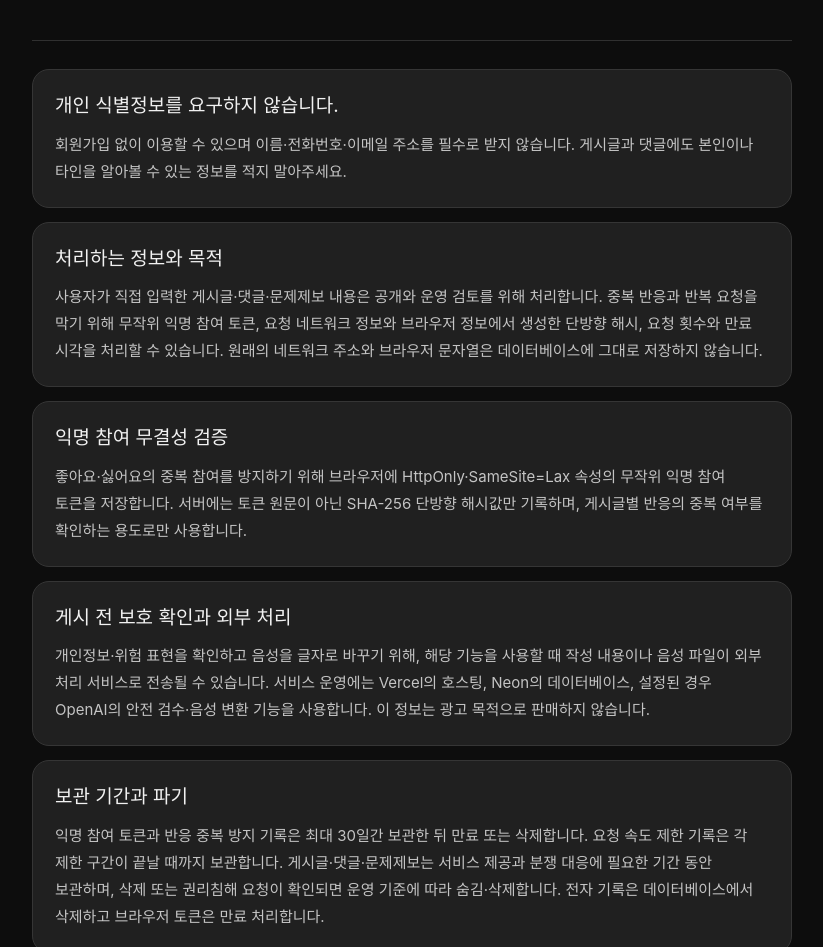
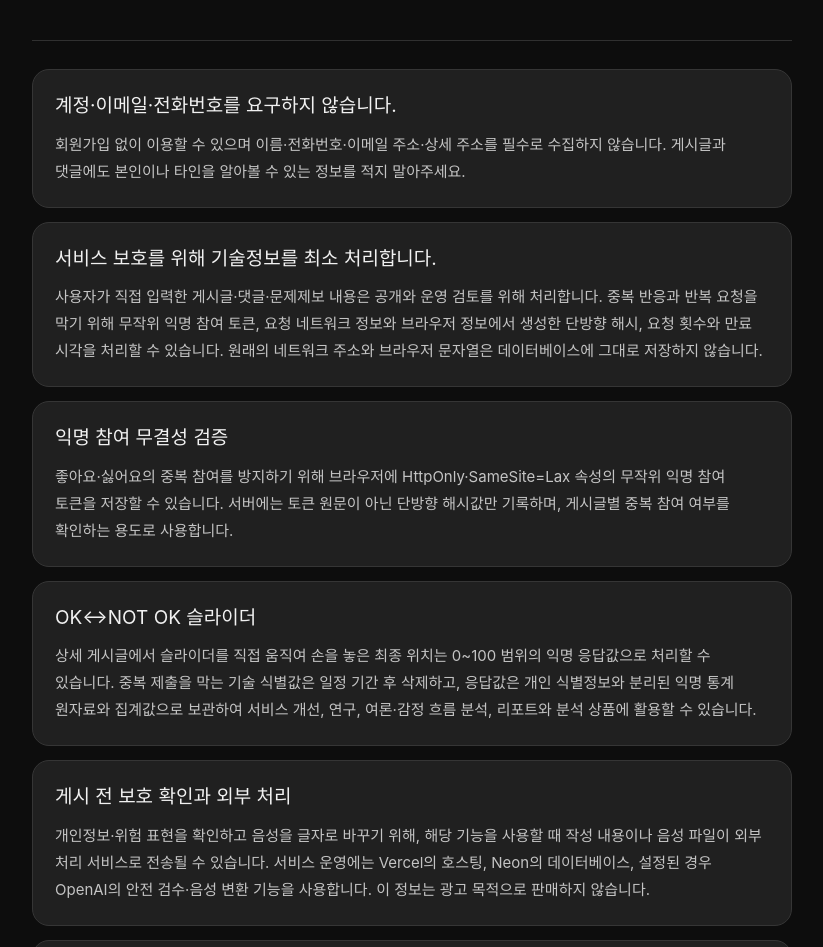
Before and after one commit to junginaha/JINJU, a Next.js app: page /privacy in a window 1280 px wide. Shown: the part 185-1132 px from the top of the page, without its empty margins (228-1051 px from the left). Built offline with nearby package versions, Linux system fonts and the light colour scheme.

Commit message:
개인정보 무수집 원칙과 익명 통계 정합성 보강

```diff
--- a/app/privacy/page.tsx
+++ b/app/privacy/page.tsx
@@ -2,7 +2,7 @@ import type { Metadata } from "next";
 import PolicyPage from "../../components/PolicyPage";
 import { SITE_NAME } from "@/lib/search-indexing";
 
-const description = "진주.kr이 개인 식별정보를 요구하지 않고 익명 참여와 서비스 보호에 필요한 기술정보를 최소한으로 처리하는 방식을 안내합니다.";
+const description = "진주.kr이 계정·이메일·전화번호 같은 개인 식별정보를 요구하지 않고, 익명 참여와 서비스 보호에 필요한 기술정보를 최소한으로 처리하는 방식을 안내합니다.";
 
 export const metadata: Metadata = {
   title: "개인정보",
@@ -14,16 +14,20 @@ export const metadata: Metadata = {
 export default function PrivacyPage() {
   return <PolicyPage eyebrow="JINJU · PRIVACY" title="개인정보">
     <section>
-      <h2>개인 식별정보를 요구하지 않습니다.</h2>
-      <p>회원가입 없이 이용할 수 있으며 이름·전화번호·이메일 주소를 필수로 받지 않습니다. 게시글과 댓글에도 본인이나 타인을 알아볼 수 있는 정보를 적지 말아주세요.</p>
+      <h2>계정·이메일·전화번호를 요구하지 않습니다.</h2>
+      <p>회원가입 없이 이용할 수 있으며 이름·전화번호·이메일 주소·상세 주소를 필수로 수집하지 않습니다. 게시글과 댓글에도 본인이나 타인을 알아볼 수 있는 정보를 적지 말아주세요.</p>
     </section>
     <section>
-      <h2>처리하는 정보와 목적</h2>
+      <h2>서비스 보호를 위해 기술정보를 최소 처리합니다.</h2>
       <p>사용자가 직접 입력한 게시글·댓글·문제제보 내용은 공개와 운영 검토를 위해 처리합니다. 중복 반응과 반복 요청을 막기 위해 무작위 익명 참여 토큰, 요청 네트워크 정보와 브라우저 정보에서 생성한 단방향 해시, 요청 횟수와 만료 시각을 처리할 수 있습니다. 원래의 네트워크 주소와 브라우저 문자열은 데이터베이스에 그대로 저장하지 않습니다.</p>
     </section>
     <section>
       <h2>익명 참여 무결성 검증</h2>
-      <p>좋아요·싫어요의 중복 참여를 방지하기 위해 브라우저에 HttpOnly·SameSite=Lax 속성의 무작위 익명 참여 토큰을 저장합니다. 서버에는 토큰 원문이 아닌 SHA-256 단방향 해시값만 기록하며, 게시글별 반응의 중복 여부를 확인하는 용도로만 사용합니다.</p>
+      <p>좋아요·싫어요의 중복 참여를 방지하기 위해 브라우저에 HttpOnly·SameSite=Lax 속성의 무작위 익명 참여 토큰을 저장할 수 있습니다. 서버에는 토큰 원문이 아닌 단방향 해시값만 기록하며, 게시글별 중복 참여 여부를 확인하는 용도로 사용합니다.</p>
+    </section>
+    <section>
+      <h2>OK↔NOT OK 슬라이더</h2>
+      <p>상세 게시글에서 슬라이더를 직접 움직여 손을 놓은 최종 위치는 0~100 범위의 익명 응답값으로 처리할 수 있습니다. 중복 제출을 막는 기술 식별값은 일정 기간 후 삭제하고, 응답값은 개인 식별정보와 분리된 익명 통계 원자료와 집계값으로 보관하여 서비스 개선, 연구, 여론·감정 흐름 분석, 리포트와 분석 상품에 활용할 수 있습니다.</p>
     </section>
     <section>
       <h2>게시 전 보호 확인과 외부 처리</h2>
@@ -31,11 +35,11 @@ export default function PrivacyPage() {
     </section>
     <section>
       <h2>보관 기간과 파기</h2>
-      <p>익명 참여 토큰과 반응 중복 방지 기록은 최대 30일간 보관한 뒤 만료 또는 삭제합니다. 요청 속도 제한 기록은 각 제한 구간이 끝날 때까지 보관합니다. 게시글·댓글·문제제보는 서비스 제공과 분쟁 대응에 필요한 기간 동안 보관하며, 삭제 또는 권리침해 요청이 확인되면 운영 기준에 따라 숨김·삭제합니다. 전자 기록은 데이터베이스에서 삭제하고 브라우저 토큰은 만료 처리합니다.</p>
+      <p>익명 참여 토큰, 슬라이더 중복 방지 식별값과 반응 중복 방지 기록은 최대 30일을 기준으로 만료 또는 삭제합니다. 요청 속도 제한 기록은 제한 구간 및 반복 위반 방지에 필요한 기간 동안 보관합니다. 게시글·댓글·문제제보는 서비스 제공과 분쟁 대응에 필요한 기간 동안 보관하며, 삭제 또는 권리침해 요청이 확인되면 운영 기준에 따라 숨김·삭제합니다. 개인과 연결되지 않은 익명 통계 원자료와 집계값은 서비스 분석을 위해 별도로 보관할 수 있습니다.</p>
     </section>
     <section>
       <h2>안전조치</h2>
-      <p>전송 구간 암호화, 접근 권한 제한, 단방향 해시, 요청 횟수 제한, 게시 전 개인정보 검사와 신고 기능을 사용합니다. 개인정보나 권리침해 내용이 발견되면 공개하지 않거나 신속히 조치합니다.</p>
+      <p>전송 구간 암호화, 접근 권한 제한, 단방향 해시, 요청 횟수 제한, 게시 전 개인정보 확인과 문제제보 기능을 사용합니다. 개인정보나 권리침해 내용이 확인되면 공개 범위를 제한하거나 필요한 조치를 합니다.</p>
     </section>
     <section>
       <h2>문의와 권리 행사</h2>
```
